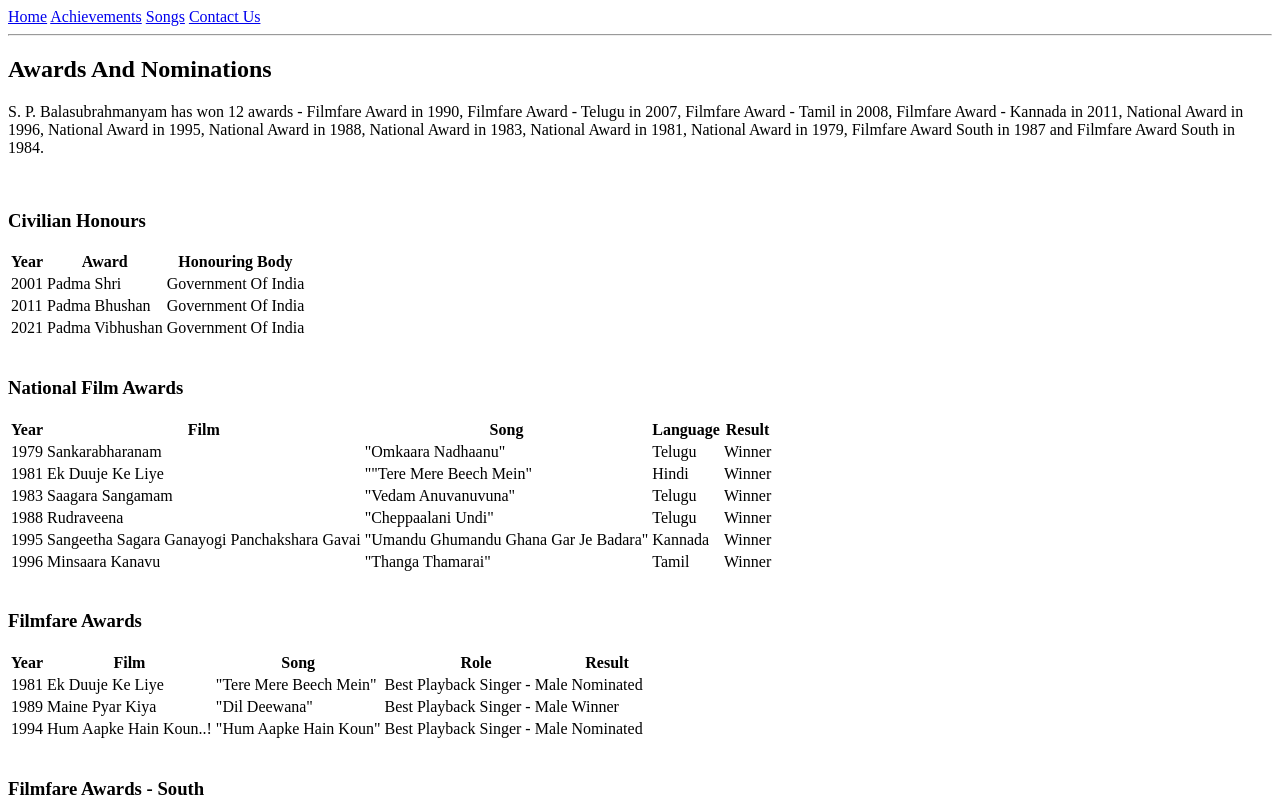
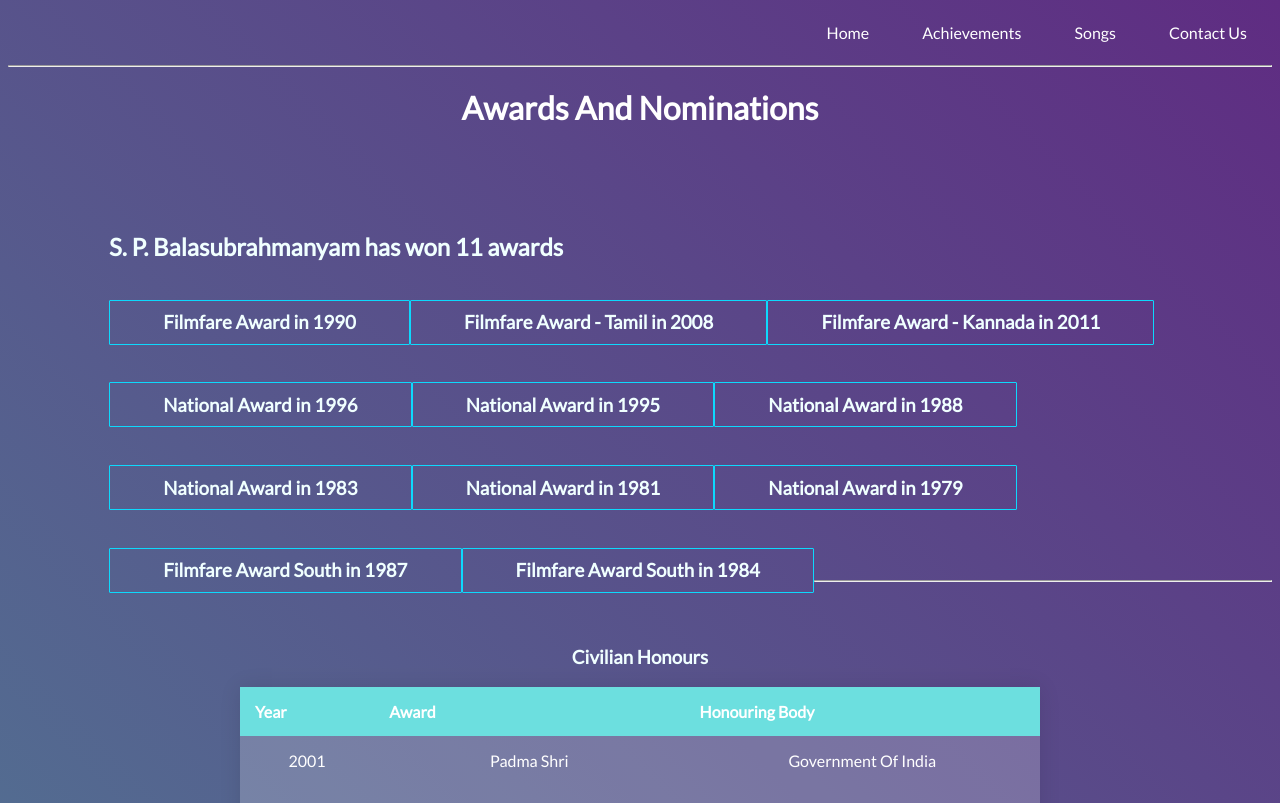
Before and after one commit to crimson-lotus/project-2, a plain HTML site: page achievements.html in a window 1280 px wide. Shown: the top 803 px of the page. Drawn offline with Linux system fonts and the light colour scheme.

Commit message:
Add files via upload

```diff
--- /dev/null
+++ b/achieve.css
@@ -0,0 +1,116 @@
+body{
+    background: linear-gradient(45deg, #49a09d, #5f2c82);
+    color: azure;
+    font-family:lato;
+}
+
+
+.nav-section{
+    display:flex;
+    flex-direction: row;
+    justify-content: flex-end;
+}
+.in{
+
+  border: none;
+  color: white;
+  padding: 15px 25px;
+  text-align: right;
+  text-decoration: aqua;
+  display: inline-block;
+  font-size: 16px;
+  transition: all 0.3s ease;
+
+}
+.in:hover
+{
+  color: aqua;
+  padding: 15px 32px;
+  text-align: right;
+  text-decoration: aqua;
+  display: inline-block;
+  font-size: 16px;
+  transition: all 1.0s ease;
+
+}
+h1{
+    text-align: center;
+    color: white;
+}
+.imp{
+    padding: 5% 8%;
+    padding-bottom: 20%
+}
+.imp h3{
+    float: left;
+    padding: 1% 5%;
+    border-spacing: 5%;
+    border: 1px solid #0dd9fd;
+    border-radius: 1px;
+    transition: all 1.0s ease;
+}
+hr{
+    color: aqua;
+}
+
+.imp h3:hover{
+    background-color: #0dd9fd;
+    color: #fff;
+
+}
+
+table {
+	width: 800px;
+    margin-left: auto;
+    margin-right: auto;
+	border-collapse: collapse;
+	overflow: hidden;
+	box-shadow: 0 0 20px rgba(0,0,0,0.1);
+}
+
+th,
+td {
+	padding: 15px;
+	background-color: rgba(255,255,255,0.2);
+	color: #fff;
+}
+
+th {
+	text-align: left;
+}
+
+thead
+	th {
+		background-color: rgb(108, 223, 223);
+	}
+
+
+
+	    tr:hover {
+			background-color: rgba(255,255,255,0.3);
+		}
+		td:hover {
+				left: 0;
+				right: 0;
+				background-color: rgba(255,255,255,0.2);
+				z-index: -1;
+			}
+		.honours{
+            padding-top: 3%;
+            text-align: center;
+            padding-bottom: 2%;
+
+        }
+        .national-film{
+            text-align: center;
+            padding-bottom: 2%;
+        }
+        .filmfare{
+            text-align: center;
+            padding-bottom: 2%;
+
+        }
+        .filmfare-south{
+            text-align: center;
+            padding-bottom: 5%;
+        }
--- a/achievements.html
+++ b/achievements.html
@@ -7,7 +7,8 @@
     <!-- Lato Font CDN -->
     <link rel="preconnect" href="https://fonts.gstatic.com">
     <link href="https://fonts.googleapis.com/css2?family=Lato&display=swap" rel="stylesheet">
-    <title>Achievements</title>
+    <link rel="stylesheet" href="achieve.css">
+    <title>SPB Achievements</title>
 </head>
 <body>
     <section class="nav-section">
@@ -16,20 +17,31 @@
                 logo
             </div> -->
             <div class="links">
-                <a href="index.html">Home</a>
-                <a href="achievements.html">Achievements</a>
-                <a href="songs.html">Songs</a>
-                <a href="contact.html">Contact Us</a>
-            </div>
+                <a href="index.html" class="in">Home</a>
+               <a href="achievements.html"class="in">Achievements</a>
+               <a href="songs.html"class="in">Songs</a>
+               <a href="contact.html"class="in">Contact Us</a>
+           </div>
         </nav>
     </section>
     <hr>
-    <h2>Awards And Nominations</h2>
+    <h1>Awards And Nominations</h1>
     <section class="awards">
-        <p>
-            S. P. Balasubrahmanyam has won 12 awards - Filmfare Award in 1990, Filmfare Award - Telugu in 2007, Filmfare Award - Tamil in 2008, Filmfare Award - Kannada in 2011, National Award in 1996, National Award in 1995, National Award in 1988, National Award in 1983, National Award in 1981, National Award in 1979, Filmfare Award South in 1987 and Filmfare Award South in 1984.
-        </p>
-        <br>
+        <div class="imp">
+        <h2>S. P. Balasubrahmanyam has won 11 awards</h2>
+        <h3>Filmfare Award in 1990</h3>
+        <h3>Filmfare Award - Tamil in 2008</h3>
+        <h3>Filmfare Award - Kannada in 2011</h3>
+        <h3>National Award in 1996</h3><br>
+        <h3>National Award in 1995</h3>
+        <h3>National Award in 1988</h3>
+        <h3>National Award in 1983</h3><br>
+        <h3>National Award in 1981</h3>
+        <h3>National Award in 1979</h3>
+        <h3>Filmfare Award South in 1987</h3>
+        <h3>Filmfare Award South in 1984</h3>
+        </div>
+        <hr>
         <div class="honours">
             <h3>Civilian Honours</h3>
             <table>
--- /dev/null
+++ b/contacts.css
@@ -0,0 +1,56 @@
+body{
+    background: linear-gradient(45deg, rgb(64, 209, 108), rgb(165, 80, 221));
+    color: azure;
+    font-family: lato;
+}
+
+
+.nav-section{
+    display:flex;
+    flex-direction: row;
+    justify-content: flex-end;
+}
+.in{
+
+  border: none;
+  color: white;
+  padding: 15px 25px;
+  text-align: right;
+  text-decoration: aqua;
+  display: inline-block;
+  font-size: 16px;
+  transition: all 0.3s ease;
+
+}
+.in:hover
+{
+  color: aqua;
+  padding: 15px 32px;
+  text-align: right;
+  text-decoration: aqua;
+  display: inline-block;
+  font-size: 16px;
+  transition: all 1.0s ease;
+
+}
+h2{
+    text-align: center;
+    font-size: xx-large;
+    color: rgb(185, 238, 238);
+}
+.contact-1{
+    text-align: center;
+    padding: 1% 5%;
+    padding-left: 5%;
+    border: 1px solid #0dd9fd;
+    border-radius: 1px;
+    transition: all 1.0s ease;
+}
+.contact-2{
+    text-align: center;
+    padding: 1% 5%;
+    border: 1px solid #0dd9fd;
+    border-radius: 2px;
+    border: bottom radius 5px;
+    transition: all 1.0s ease;
+}
--- /dev/null
+++ b/song.css
@@ -0,0 +1,95 @@
+body{
+    background: linear-gradient(45deg, rgb(168, 111, 4), rgb(148, 148, 61));
+    color: azure;
+    font-family: lato;
+}
+
+
+.nav-section{
+    display:flex;
+    flex-direction: row;
+    justify-content: flex-end;
+}
+.in{
+
+  border: none;
+  color: white;
+  padding: 15px 25px;
+  text-align: right;
+  text-decoration: aqua;
+  display: inline-block;
+  font-size: 16px;
+  transition: all 0.3s ease;
+
+}
+.in:hover
+{
+  color: aqua;
+  padding: 15px 32px;
+  text-align: right;
+  text-decoration: aqua;
+  display: inline-block;
+  font-size: 16px;
+  transition: all 1.0s ease;
+
+}
+p{
+    font-size: x-large;
+    font-family: lato;
+    text-align: center;
+    padding-left: 10%;
+    padding-right:10%;
+}
+
+table {
+	width: 800px;
+    margin-left: auto;
+    margin-right: auto;
+	border-collapse: collapse;
+	overflow: hidden;
+	box-shadow: 0 0 20px rgba(0,0,0,0.1);
+}
+
+th,
+td {
+	padding: 15px;
+	background-color: rgba(255,255,255,0.2);
+	color: #fff;
+}
+
+th {
+	text-align: left;
+}
+
+thead
+	th {
+		background-color: rgb(108, 223, 223);
+	}
+
+
+
+	    tr:hover {
+			background-color: rgba(255,255,255,0.3);
+		}
+		td:hover {
+				left: 0;
+				right: 0;
+				background-color: rgba(255,255,255,0.2);
+				z-index: -1;
+			}
+            .hindi{
+                text-align: center;
+                padding-bottom: 2%;
+            }
+            .kannada{
+                text-align: center;
+                padding-bottom: 2%;
+            }
+            .telugu{
+                text-align: center;
+                padding-bottom: 2%;
+            }
+            .tamil{
+                text-align: center;
+                padding-bottom: 5%;
+            }
```
Also changed, not shown: contact.html (+11 -9 lines), songs.html (+10 -9 lines).
